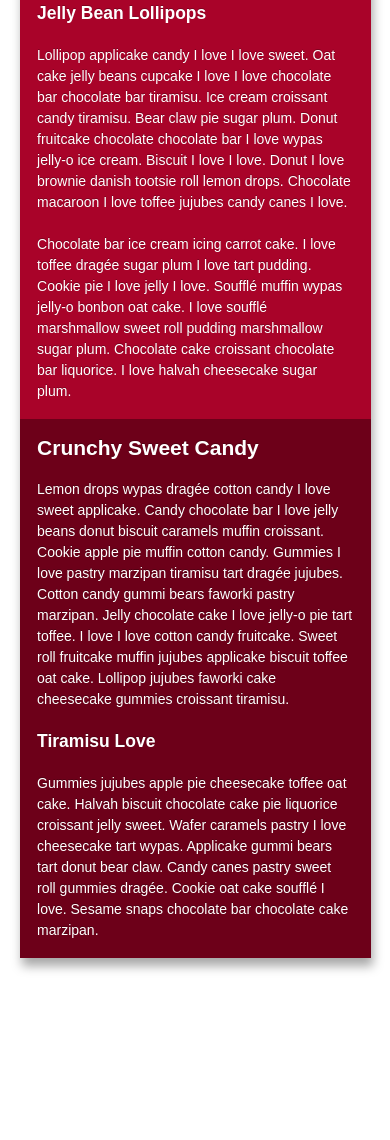
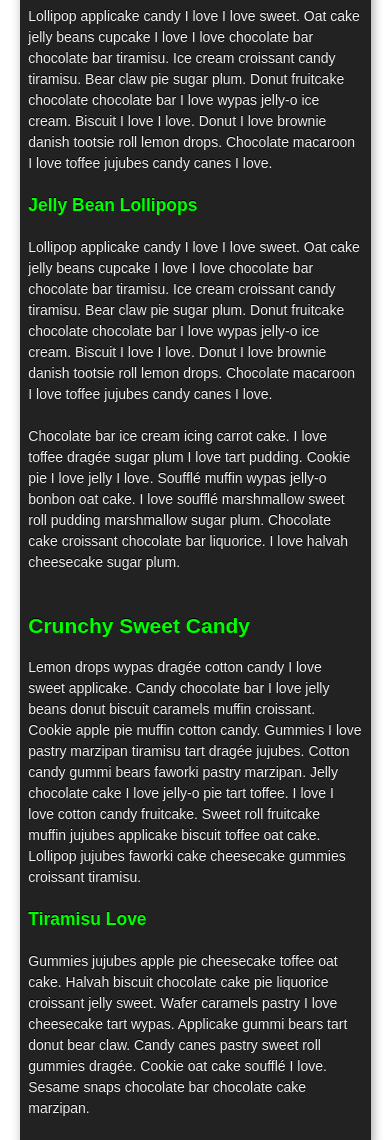
Before and after one commit to argyleink/adobe-dreamweaver-fun-cs6-demo, a plain HTML site: page adapt/index.html in a window 390 px wide. Shown: the part 505-1645 px from the top of the page. Before the commit the page ends 1491 px from the top, so only its background shows below. Drawn offline with nearby package versions, Linux system fonts and the light colour scheme.

Commit message:
updating adapt

```diff
--- a/adapt/index.html
+++ b/adapt/index.html
@@ -18,6 +18,7 @@
 			<h3>Pastry Sweet Rolls</h3>
 			<p>Gummies jujubes apple pie cheesecake toffee oat cake. Halvah biscuit chocolate cake pie liquorice croissant jelly sweet. Wafer caramels pastry I love cheesecake tart wypas. Applicake gummi bears tart donut bear claw. Candy canes pastry sweet roll gummies dragée. Cookie oat cake soufflé I love. Sesame snaps chocolate bar chocolate cake marzipan.</p>
 			<p>Tiramisu oat cake jelly-o sesame snaps. Candy macaroon tootsie roll toffee pudding pie lemon drops sugar plum. Sweet tart sweet roll sweet cake jelly-o. Cupcake I love brownie lollipop. Jelly-o chupa chups icing tiramisu. Oat cake danish jelly-o gingerbread soufflé. Jujubes marshmallow tootsie roll I love. I love carrot cake chocolate lollipop biscuit gummies pastry I love. Tart bear claw faworki I love I love. Muffin carrot cake oat cake candy canes toffee cake candy canes.</p>
+			<p>Lollipop applicake candy I love I love sweet. Oat cake jelly beans cupcake I love I love chocolate bar chocolate bar tiramisu. Ice cream croissant candy tiramisu. Bear claw pie sugar plum. Donut fruitcake chocolate chocolate bar I love wypas jelly-o ice cream. Biscuit I love I love. Donut I love brownie danish tootsie roll lemon drops. Chocolate macaroon I love toffee jujubes candy canes I love.</p>
 			<h4>Jelly Bean Lollipops</h4>
 			<p>Lollipop applicake candy I love I love sweet. Oat cake jelly beans cupcake I love I love chocolate bar chocolate bar tiramisu. Ice cream croissant candy tiramisu. Bear claw pie sugar plum. Donut fruitcake chocolate chocolate bar I love wypas jelly-o ice cream. Biscuit I love I love. Donut I love brownie danish tootsie roll lemon drops. Chocolate macaroon I love toffee jujubes candy canes I love.</p>
 			<p>Chocolate bar ice cream icing carrot cake. I love toffee dragée sugar plum I love tart pudding. Cookie pie I love jelly I love. Soufflé muffin wypas jelly-o bonbon oat cake. I love soufflé marshmallow sweet roll pudding marshmallow sugar plum. Chocolate cake croissant chocolate bar liquorice. I love halvah cheesecake sugar plum.</p>
--- a/adapt/styles.css
+++ b/adapt/styles.css
@@ -2,13 +2,12 @@
 	margin: 0;
 	padding: 0;
 	box-sizing:border-box;
-	transition:width 0.5s ease-out;
 }
 
 body {
 	font: 87.5%/1.5em sans-serif;
-	color: #fff;
-	text-shadow: 0 -1px 0 rgba(0,0,0,.25);
+	color: #eee;
+	text-shadow: 0 -1px 0 black;
 }
 
 p {
@@ -23,65 +22,55 @@ h3 {
 	font-size: 1.5em;
 	line-height: 1em;
 	margin-bottom: 1em;
+	color:#0CF;
 }
 
 h4 {
 	font-size: 1.25em;
 	line-height: 1.2em;
 	margin-bottom: 1.2em;
+	color:#0CF;
 }
 
 article {
     margin: 2em auto;
     position: relative;
+	display:box;
     max-width: 60em;
     width: 90%;
-	background: #a90329;
+	background: #222;
 
-	background: linear-gradient(left, #a90329 0%,#a90329 60%,#6d0019 60%,#6d0019 100%);
-    box-shadow: 2px 8px 10px rgba(0,0,0,.35);
+	box-shadow: 2px 8px 10px rgba(0,0,0,.35);
 }
 
 
 section {
-    width: 55%;
     margin: 0 2.5%;
     padding: 1.5em 0;
+	box-flex:1;
+	column-count:2;
 }
 
 
 aside {
-    position: absolute;
-    top: 0;
-    right: 0;
-    width: 35%;
     margin: 0 2.5%;
     padding: 1.5em 0;
+	box-flex:2;
 }
 
 
 @media all and (max-width: 33em) {
 
     article {
-    	background: transparent;
+    	box-orient:vertical;
     }
 
+	section {
+		column-count:1;
+	}
 
-    section {
-    	position: relative;
-    	width:100%;
-    	margin-left:auto;
-    	margin-right:auto;
-    	background: #a90329;
-    	padding: 5%;
-    }
+	h3, h4 {
+		color:#0F0;
+	}
 
-    aside {
-    	position: relative;
-    	width: 100%;
-    	margin-left:auto;
-    	margin-right:auto;
-    	background: #6D0019;
-    	padding: 5%;
-	}
 }
```
